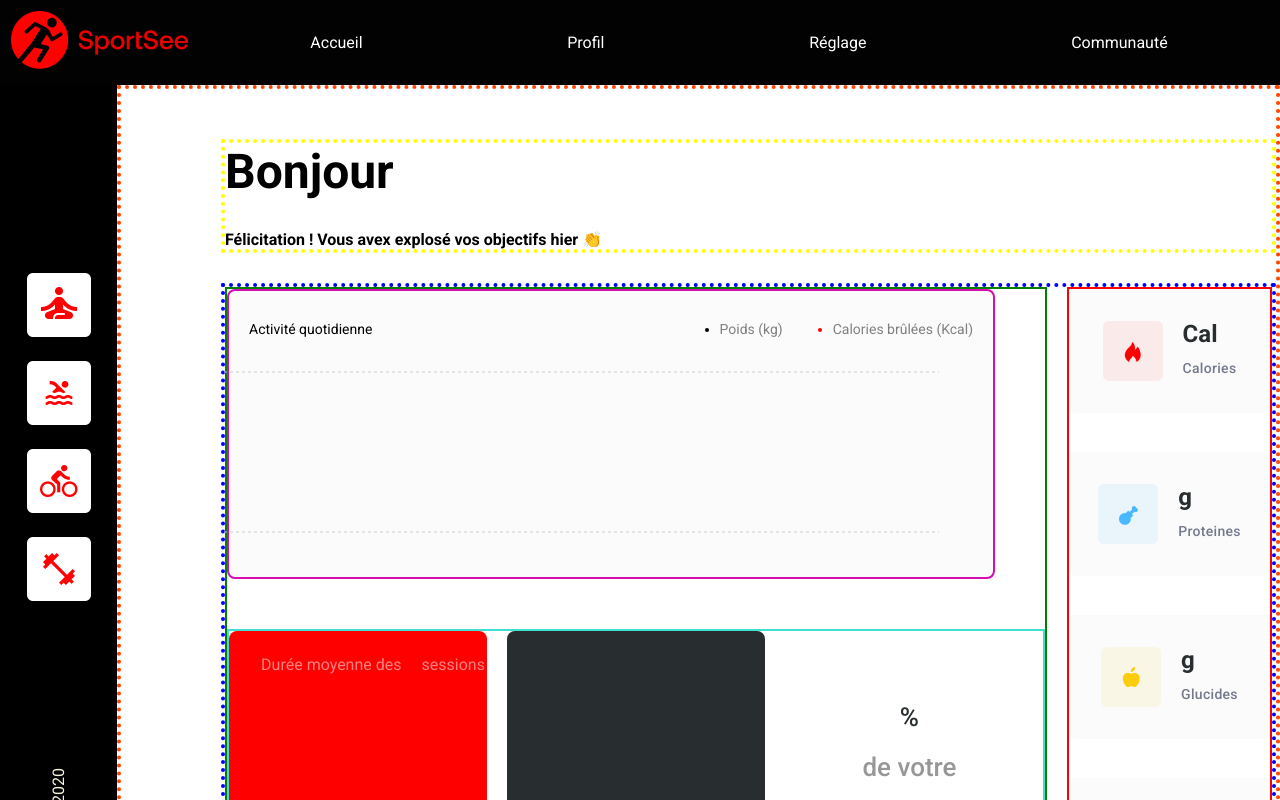
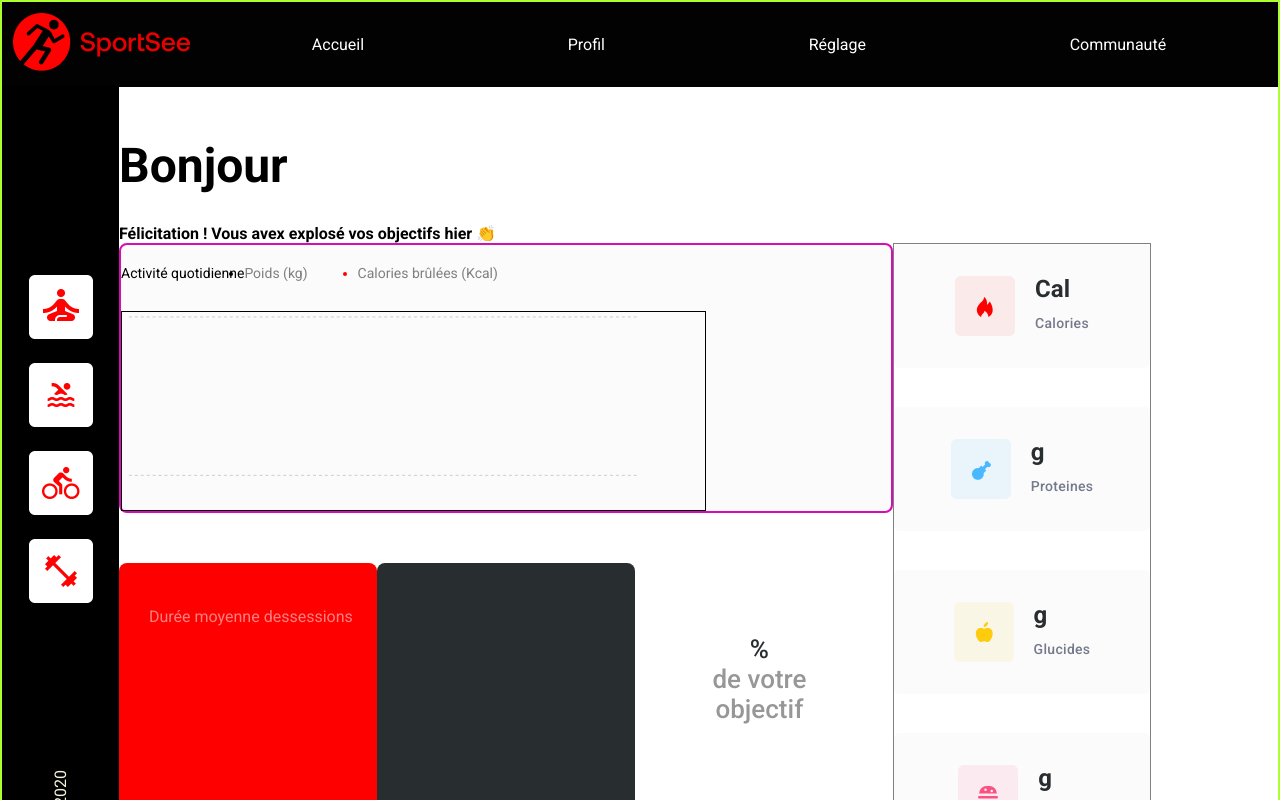
Before and after one commit to SandyTzns/Sportsee-Frontend, a React (Create React App) app: page /user/1 in a window 1280 px wide. Shown: the top 800 px of the page. Built offline with nearby package versions, Linux system fonts and the light colour scheme; no server answers.

Commit message:
Fix layout

```diff
--- a/src/components/ActivityChart.js
+++ b/src/components/ActivityChart.js
@@ -29,7 +29,13 @@ export const ActivityChart = ({ data }) => {
         </ul>
       </div>
 
-      <BarChart width={785} height={200} data={newActivity} barGap={7}>
+      <BarChart
+        width={585}
+        height={200}
+        data={newActivity}
+        barGap={7}
+        className="barChart"
+      >
         <CartesianGrid strokeDasharray="3 3" vertical={false} color="#DEDEDE" />
         <XAxis
           dataKey="day"
--- a/src/pages/User.js
+++ b/src/pages/User.js
@@ -97,22 +97,22 @@ function User() {
   const resPerformanceErr = useFetch(`/performance`, setPerformanceFunc);
 
   return (
-    <div>
+    <div className="layout_container">
       <HorizontalNavbar />
-      <div className="container">
+      <div className="content-container">
         <VerticalNavbar />
-        <div className="contentArea">
+        <div className="content">
           <Greetings name={userData.firstName} />
-          <div className="sections">
-            <div className="section1">
+          <div className="content-details">
+            <div className="content-charts">
               <ActivityChart data={activity} />
-              <div className="section3">
+              <div className="sps-charts">
                 <SessionsChart data={sessions} />
                 <PerformanceChart data={performance} />
                 <ScoreChart data={userData} />
               </div>
             </div>
-            <div className="section2">
+            <div className="content-specs">
               <Specs data={userData} />
             </div>
           </div>
@@ -123,8 +123,3 @@ function User() {
 }
 
 export default User;
-/**
- *
- *
-
- */
--- a/src/styles/ActivityChart.css
+++ b/src/styles/ActivityChart.css
@@ -1,18 +1,15 @@
 .activity_wrapper {
-  padding: 10px 20px;
   border-radius: 8px;
   background-color: #fbfbfb;
   display: flex;
   flex-direction: column;
   gap: 20px;
-  max-width: 60vw;
   margin-bottom: 50px;
   border: 2px solid rgb(214, 13, 181);
 }
 
 .legend {
   display: flex;
-  justify-content: space-between;
   margin-top: 20px;
   margin-bottom: 10px;
   font-size: 14px;
@@ -46,3 +43,7 @@
   visibility: visible;
   background-color: blue;
 } */
+
+.barChart {
+  border: 1px solid black;
+}
--- a/src/styles/Greetings.css
+++ b/src/styles/Greetings.css
@@ -2,8 +2,6 @@
   display: flex;
   flex-direction: column;
   gap: 30px;
-  margin-bottom: 30px;
-  border: 4px dotted yellow;
 }
 
 h1 {
--- a/src/styles/User.css
+++ b/src/styles/User.css
@@ -1,92 +1,30 @@
-.container {
+.layout_container {
+  max-width: 100vw;
+  border: 2px solid greenyellow;
+}
+.content-container,
+.sps-charts {
   display: flex;
-  height: auto;
 }
-.contentArea {
-  flex: 1;
-  padding: 50px 0 0 100px;
+.content {
+  margin-top: 50px;
+}
+
+.content-charts {
   display: flex;
   flex-direction: column;
-  border: 4px dotted orangered;
-  width: auto;
-}
-.sections {
-  display: flex;
-  gap: 20px;
-  border: 4px dotted blue;
-}
-.section1 {
-  flex: 0.5;
-  border: 2px solid green;
-  flex-wrap: nowrap;
-}
-.section1 div {
-  display: flex;
-  gap: 20px;
-  align-items: center;
-}
-.section2 {
-  flex: auto;
-  border: 2px solid red;
 }
 
-.section3 {
-  border: 2px solid turquoise;
+.content-details {
+  display: flex;
+  justify-content: space-around;
 }
 
-@media (max-width: 1024px) {
-  .sections {
-    flex-direction: column;
-  }
+.sps-charts {
+  justify-content: space-evenly;
 }
 
-/*.grid-container {
-  display: grid;
-  height: 750px;
-  grid-template-columns: 200px 257px 257px 257px 262px;
-  grid-template-rows: 91px 250px 320px 379px;
-  grid-template-areas:
-    "horizontal horizontal horizontal horizontal horizontal"
-    "vertical greeting greeting greeting greeting"
-    "vertical activity activity activity specs"
-    "vertical sessions performance score specs";
-  column-gap: 30px;
+.content-specs {
+  border: 1px solid grey;
+  width: 258px;
 }
-
-.item-1 {
-  grid-area: greeting;
-  align-self: center;
-}
-
-.item-2 {
-  grid-area: activity;
-  justify-self: self-start;
-  background-color: lightsalmon;
-}
-
-.item-3 {
-  grid-area: specs;
-}
-
-.item-4 {
-  grid-area: sessions;
-  margin: 31px 0 0 0;
-}
-
-.item-5 {
-  grid-area: performance;
-  margin: 31px 0 0 0;
-}
-
-.item-6 {
-  grid-area: score;
-  margin: 31px 0 0 0;
-}
-
-.item-7 {
-  grid-area: horizontal;
-}
-.item-8 {
-  grid-area: vertical;
-}
-*/
```
